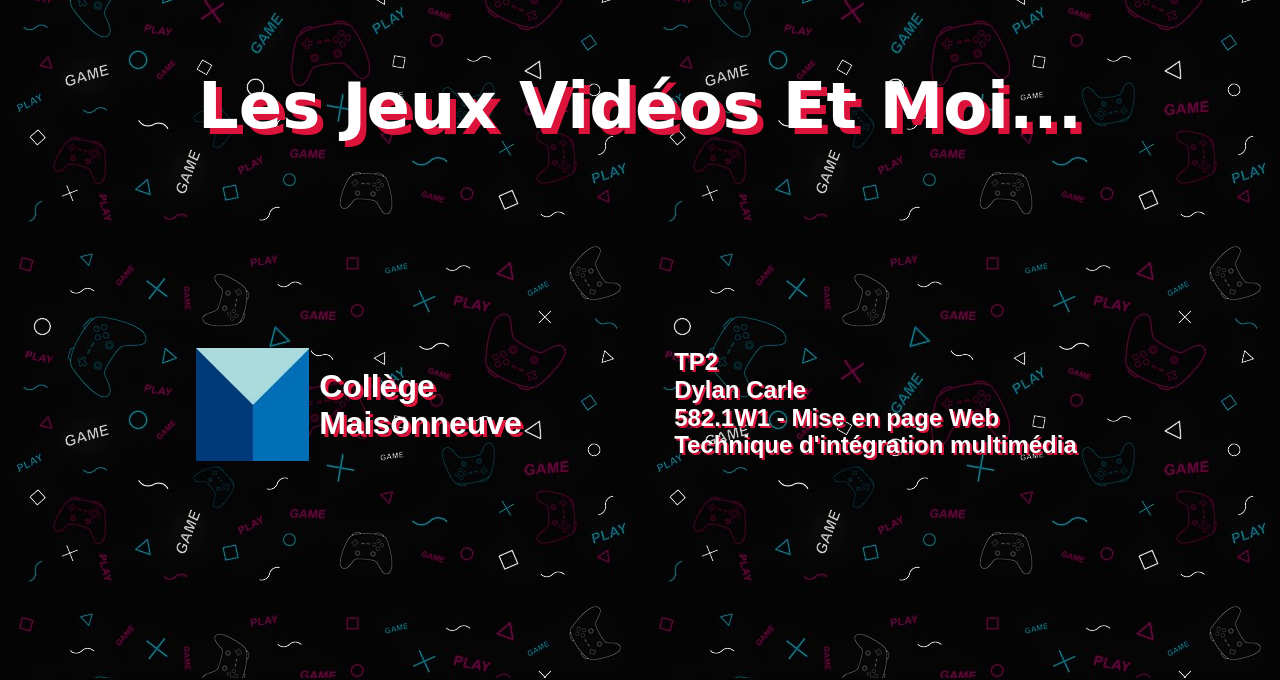
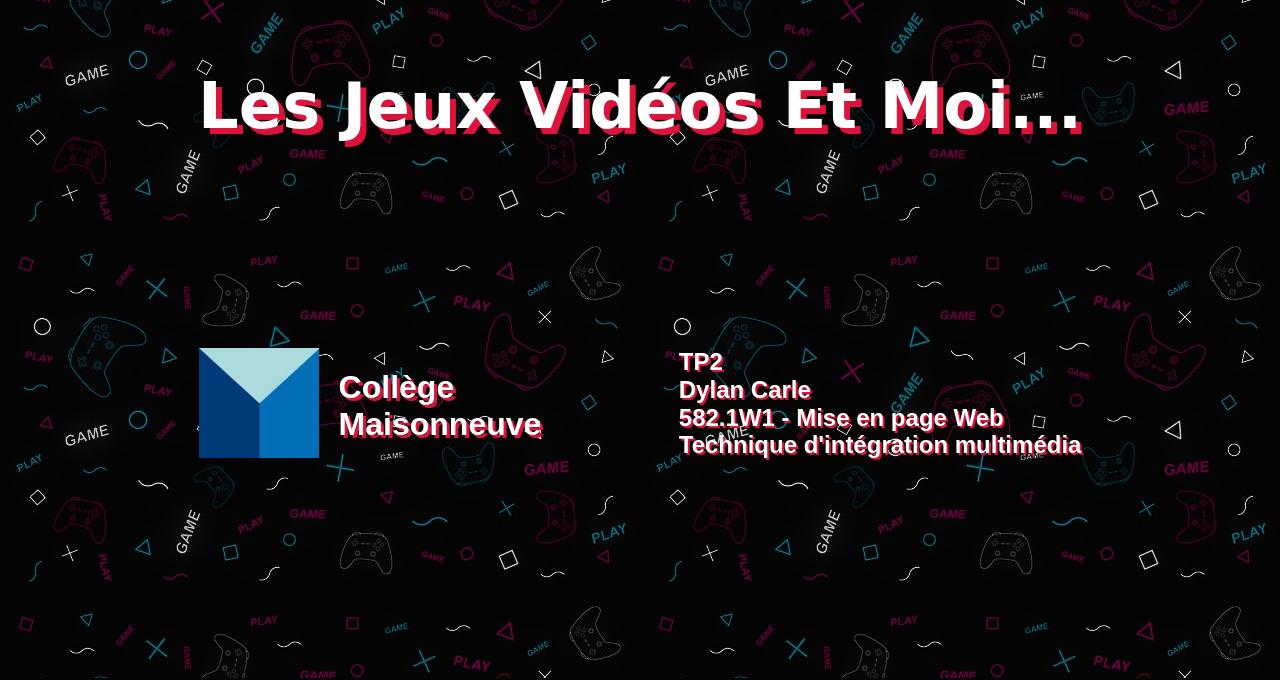
Before and after one commit to Dylan-Carle/TP-Final_1W1, a plain HTML site: page index.html in a window 1280 px wide. Shown: the part 122-802 px from the top of the page. Drawn offline with Linux system fonts and the light colour scheme; a web font is replaced by a local one.

Commit message:
FinalReviser

```diff
--- a/css/acceuil.css
+++ b/css/acceuil.css
@@ -71,11 +71,12 @@ header>div>div:nth-of-type(1){
 }
     /*Description du projet*/
 header>div>div:nth-of-type(2){
-    width: 40%;
     text-shadow: 2px 2px crimson;
     padding-top: 20%;
 }
-header img{
-    width: 30%;
-    padding-right: 10px;
+header img:hover{
+    outline: 2px solid crimson;
 }
+header>div div:first-child h2{
+    padding-left: 20px;
+}
--- a/index.html
+++ b/index.html
@@ -35,7 +35,7 @@
         <!--Logo college et description projet-->
         <div>
             <div>
-                <img src="icones/collegemaisonneuve.png" alt="Collège de Maisonneuve">
+                <a href="https://www.cmaisonneuve.qc.ca/"><img src="icones/collegemaisonneuve.png" alt="Collège de Maisonneuve" width="120" height="110"></a>
                 <h2>Collège Maisonneuve</h2>
             </div>
             <div>
```
